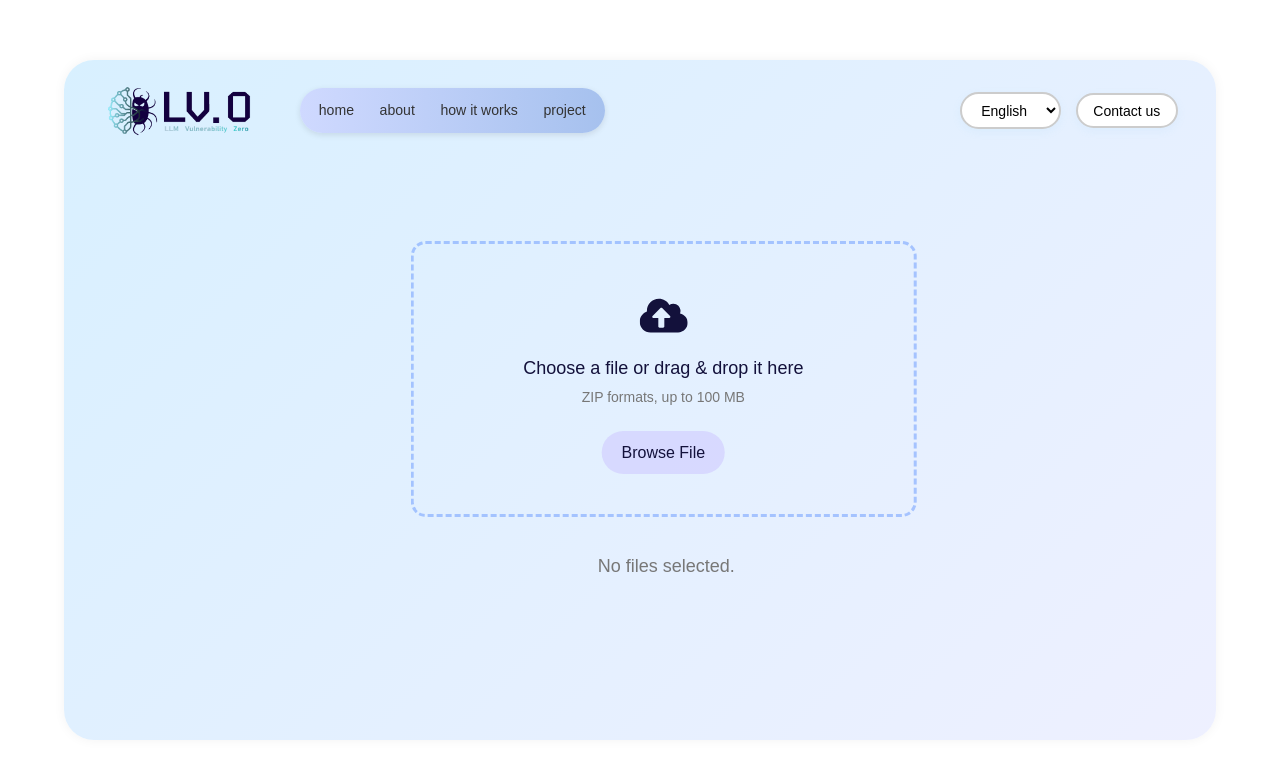
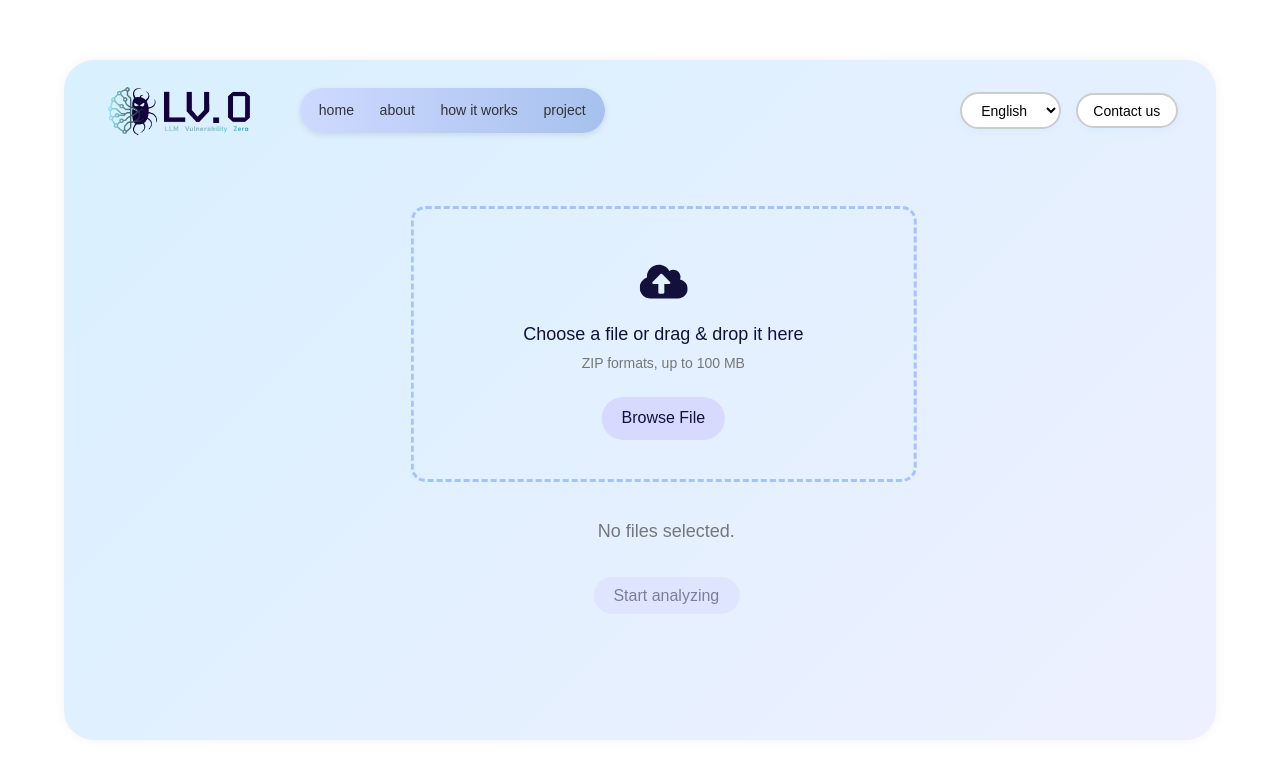
Before and after one commit to Gaurdians-of-the-Open-Source/Frontend, a React (Vite) app: page / in a window 1280 px wide. Both pictures are taken after a click on the button "Get Started ↗". Shown: the top 778 px of the page. Built offline with nearby package versions, Linux system fonts and the light colour scheme.

Commit message:
start analyzing 버튼 추가

```diff
--- a/src/pages/download/download.css
+++ b/src/pages/download/download.css
@@ -139,7 +139,6 @@
     color: #000033;
 }
 
-/* 스크롤 영역 */
 .report-scroll {
     margin-top: 12px;
     flex: 1 1 auto;
@@ -213,8 +212,8 @@
 .btn {
     height: 64px;
     border: none;
-    font-size: 19px;
-    font-weight: 600;
+    font-size: 20px;
+    font-weight: 500;
     display: inline-flex;
     align-items: center;
     justify-content: center;
--- a/src/pages/upload/Upload.tsx
+++ b/src/pages/upload/Upload.tsx
@@ -10,27 +10,24 @@ import { ImSpinner3 } from "react-icons/im";
 import { CgCheckO } from "react-icons/cg";
 import { Link, useNavigate } from "react-router-dom";
 
-// 1) 파일 아이템 타입 정의 (기존 유지)
+// 파일 아이템 타입 정의
 type UploadStatus = "ready" | "uploading" | "done" | "error" | "canceled";
 interface FileItem {
   id: string;
   file: File;
   status: UploadStatus;
-  progress: number; // 0~100
+  progress: number;
 }
 
 export default function Upload() {
-  // 2) useState에 제네릭 타입 명시
   const [files, setFiles] = useState<FileItem[]>([]);
-  // 3) useRef에 타입 명시
   const inputRef = useRef<HTMLInputElement | null>(null);
   const navigate = useNavigate();
 
-  // 파일 추가 (중복 검사 포함) + 추가 직후 /loading 이동
+  // 파일 추가 (중복 검사)
   const addFiles = (newFiles: FileList | File[]) => {
     const incoming = Array.from(newFiles);
 
-    // 현재 상태 기준으로 nextFiles 계산 (중복 제거)
     setFiles((prev) => {
       const existingNames = new Set(prev.map((f) => f.file.name));
       const filtered = incoming.filter((f) => !existingNames.has(f.name));
@@ -40,19 +37,7 @@ export default function Upload() {
         status: "ready",
         progress: 0,
       }));
-      const next = [...prev, ...newFileObjs];
-
-      // ★ 선택/드롭 직후 로딩 페이지로 이동 (파일 메타 전달)
-      const filesMeta = next.map((f) => ({
-        name: f.file.name,
-        size: f.file.size,
-        type: f.file.type,
-      }));
-      if (filesMeta.length > 0) {
-        navigate("/loading", { state: { filesMeta } });
-      }
-
-      return next;
+      return [...prev, ...newFileObjs];
     });
   };
 
@@ -96,18 +81,29 @@ export default function Upload() {
     }, 300);
   };
 
-  // 이벤트 타입 명시
   const onFileChange = (e: React.ChangeEvent<HTMLInputElement>) => {
     if (e.target.files) addFiles(e.target.files);
-    e.target.value = ""; // 같은 파일 다시 선택할 수 있게 초기화
+    e.target.value = "";
   };
 
   const onDrop = (e: React.DragEvent<HTMLDivElement>) => {
     e.preventDefault();
     if (e.dataTransfer.files) addFiles(e.dataTransfer.files);
   };
+
   const onDragOver = (e: React.DragEvent<HTMLDivElement>) => {
     e.preventDefault();
+  };
+
+  // Start analyzing 버튼
+  const handleStartAnalyzing = () => {
+    if (!files.length) return;
+    const filesMeta = files.map((f) => ({
+      name: f.file.name,
+      size: f.file.size,
+      type: f.file.type,
+    }));
+    navigate("/loading", { state: { filesMeta } });
   };
 
   return (
@@ -117,7 +113,6 @@ export default function Upload() {
           <div className="left-box">
             <img src={logo} alt="LV.0 Logo" className="logo" />
             <nav className="nav-group">
-              {/* SPA 라우팅 */}
               <Link to="/" className="nav-item">home</Link>
               <a href="#about" className="nav-item">about</a>
               <a href="#how" className="nav-item">how it works</a>
@@ -134,7 +129,6 @@ export default function Upload() {
           </div>
         </header>
 
-        {/* 메인 컨텐츠 */}
         <div className="main">
           {/* 업로드 박스 */}
           <div
@@ -161,7 +155,7 @@ export default function Upload() {
             />
           </div>
 
-          {/* (선택) 파일 리스트 미리보기 – 여기까지는 화면에 잠깐 보였다가 /loading으로 이동 */}
+          {/* 파일 리스트 + Start analyzing 버튼 */}
           <div style={{ width: "500px" }}>
             {files.length === 0 && (
               <div style={{ textAlign: "center", color: "#777", marginTop: "1rem", fontSize: "18px" }}>
@@ -230,6 +224,17 @@ export default function Upload() {
                 <div className="file-progress-text">{progress}%</div>
               </div>
             ))}
+
+            {/* Start analyzing 버튼 */}
+            <div className="analyze-cta">
+              <button
+                className="analyze-btn"
+                disabled={!files.length}
+                onClick={handleStartAnalyzing}
+              >
+                Start analyzing
+              </button>
+            </div>
           </div>
         </div>
       </div>
--- a/src/pages/upload/upload.css
+++ b/src/pages/upload/upload.css
@@ -94,17 +94,13 @@
   box-shadow: 0 4px 10px rgba(0, 0, 0, 0.2);
 }
 
-/* 메인 중앙 정렬 */
 .main {
   flex: 1;
   display: flex;
   flex-direction: column;
   justify-content: center;
-  /* 세로 중앙 */
   align-items: flex-end;
-  /* 가로 중앙 */
   gap: 20px;
-  /* 박스 간격 */
 }
 
 .upload-box {
@@ -171,7 +167,6 @@
   transform: scale(0.98);
 }
 
-/* 추가된 다운로드 박스 */
 .download-box {
   width: 500px;
   height: 90px;
@@ -304,3 +299,38 @@
     transform: rotate(360deg);
   }
 }
+
+.analyze-cta {
+  margin-top: 2rem;
+  display: flex;
+  justify-content: center;
+}
+
+.analyze-btn {
+  background: rgba(186, 164, 255, 0.3);
+  color: #13113b;
+  padding: 9.5px 20px;
+  border-radius: 9999px;
+  font-size: 16px;
+  font-weight: 400;
+  cursor: pointer;
+  border: none;
+  transition: all 0.2s ease;
+  text-align: center;
+}
+
+.analyze-btn:hover {
+  transform: scale(1.05);
+  box-shadow: 0 4px 12px rgba(186, 164, 255, 0.5);
+}
+
+.analyze-btn:active {
+  transform: scale(0.98);
+}
+
+.analyze-btn:disabled {
+  opacity: 0.5;
+  cursor: not-allowed;
+  box-shadow: none;
+  transform: none;
+}
```
